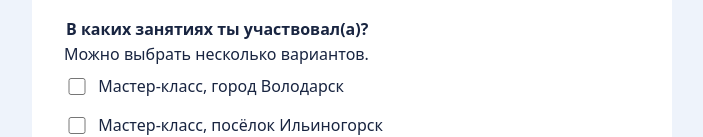
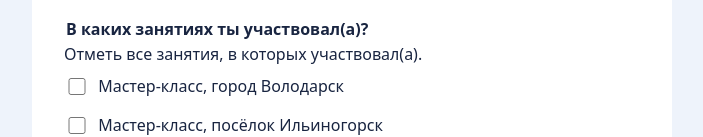
Before and after one commit to IraUgolnikova/IraUgolnikova.ooo.github.io, a plain HTML site: page anketa-posle-zanyatiy.html in a window 1280 px wide. Shown: the part 375-512 px from the top of the page, without its empty margins (288-991 px from the left). Drawn offline with Linux system fonts and the light colour scheme.

```diff
--- a/anketa-posle-zanyatiy.html
+++ b/anketa-posle-zanyatiy.html
@@ -35,7 +35,7 @@ button:disabled { opacity: .65; cursor: wait; }
 </fieldset>
 <fieldset>
 <legend>В каких занятиях ты участвовал(а)?</legend>
-<div>Можно выбрать несколько вариантов.</div>
+<div>Отметь все занятия, в которых участвовал(а).</div>
 <label class="option"><input type="checkbox" name="Занятия" value="Мастер-класс, город Володарск">Мастер-класс, город Володарск</label>
 <label class="option"><input type="checkbox" name="Занятия" value="Мастер-класс, посёлок Ильиногорск">Мастер-класс, посёлок Ильиногорск</label>
 <label class="option"><input type="checkbox" name="Занятия" value="Онлайн-курс">Онлайн-курс</label>
```
